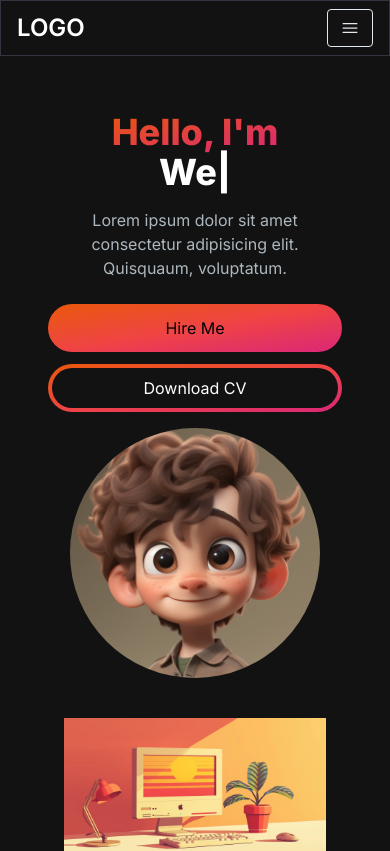
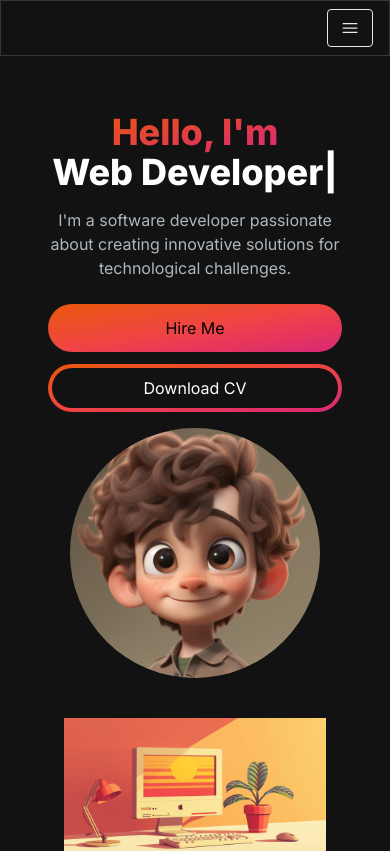
Before and after one commit to dan-carvalhoshrn/portfolio, a Next.js app: page / in a window 390 px wide. Shown: the top 851 px of the page. Built offline with nearby package versions, Linux system fonts and the light colour scheme.

Commit message:
:sparkles: :bug: Final adjustments

```diff
--- a/src/app/components/AboutSection.jsx
+++ b/src/app/components/AboutSection.jsx
@@ -53,7 +53,7 @@ const AboutSection = () => {
   };
 
   return (
-    <section className='text-white'>
+    <section id='about' className='text-white'>
       <div className='md:grid md:grid-cols-2 gap-8 items-start py-8 px-4 xl:gap-16 sm:py-16 xl:px-16'>
         <div className="relative">
           <Image src="/images/about_image.png" width={600} height={600} alt='pc-illustration' className='pt-2' />
--- a/src/app/components/EmailSection.jsx
+++ b/src/app/components/EmailSection.jsx
@@ -41,7 +41,7 @@ const EmailSection = () => {
     }
 
     return (
-        <section className='grid md:grid-cols-2 my-12 md:my-12 py-24 gap-4 relative'>
+        <section id='contact' className='grid md:grid-cols-2 my-12 md:my-12 py-24 gap-4 relative'>
             <div className='bg-[radial-gradient(ellipse_at_center,_var(--tw-gradient-stops))] from-primary-700 to-transparent rounded-full h-80 w-80 -z-0 blur-lg absolute top-full -left-4 transform -translate-x-1/2 -translate-y-1/2'></div>
             <div className='z-10'>
                 <h5 className='text-xl font-bold text-white my-2'>Let&apos;s Connect</h5>
--- a/src/app/components/Footer.jsx
+++ b/src/app/components/Footer.jsx
@@ -4,7 +4,7 @@ const Footer = () => {
     return (
         <footer className='footer border z-10 border-b-transparent border-t-[#33353f] border-l-transparent border-r-transparent text-white'>
             <div className='container p-12 flex justify-between'>
-                <span>LOGO</span>
+                <span></span>
                 <p className='text-slate-600'>All rights reserved.</p>
             </div>
         </footer>
--- a/src/app/components/HeaderSection.jsx
+++ b/src/app/components/HeaderSection.jsx
@@ -41,12 +41,22 @@ const HeaderSection = () => {
                         />
                     </h1>
                     <p className='text-[#ADB7BE] text-base sm:text-lg lf:text-xl mb-6'>
-                        Lorem ipsum dolor sit amet consectetur adipisicing elit. Quisquaum, voluptatum.
+                    I&apos;m a software developer passionate about creating innovative solutions for technological challenges.
                     </p>
                     <div>
-                        <button className='px-6 py-3 w-full sm:w-fit rounded-full mr-4 bg-gradient-to-br from-primary-600 via-red-500 to-secondary-600 hover:bg-slate-200 text-black'>Hire Me</button>
+                        <button className='px-6 py-3 w-full sm:w-fit rounded-full mr-4 bg-gradient-to-br from-primary-600 via-red-500 to-secondary-600 hover:bg-slate-200 text-black'>
+                            <a href="#contact">
+                                Hire Me
+                            </a>
+                        </button>
                         <button className='px-1 py-1 w-full sm:w-fit rounded-full bg-transparent bg-gradient-to-br from-primary-600 via-red-500 to-secondary-600 hover:bg-slate-800 text-white mt-3'>
-                            <span className='block bg-[#121212] hover:bg-slate-800 rounded-full px-5 py-2'>Download CV</span>
+                            <a
+                                href="/Daniel_Carvalho_-_Software_Developer.pdf"
+                                download={'DanielCarvalho.pdf'}
+                                className='block bg-[#121212] hover:bg-slate-800 rounded-full px-5 py-2'
+                            >
+                                Download CV
+                            </a>
                         </button>
                     </div>
                 </motion.div>
--- a/src/app/components/Navbar.jsx
+++ b/src/app/components/Navbar.jsx
@@ -32,7 +32,7 @@ const Navbar = () => {
                 <Link
                     href={'/'}
                     className='text-2xl md:text-5xl text-white font-semibold'>
-                    LOGO
+
                 </Link>
                 <div className='mobile-menu block md:hidden'>
                     {
--- a/src/app/components/ProjectsSection.jsx
+++ b/src/app/components/ProjectsSection.jsx
@@ -13,54 +13,54 @@ const projectsData = [
         description: "A promotional page made in HTML, CSS and Vanilla JS for the premiere of Spider-Man No Way Home",
         image: "/images/projects/1.png",
         tag: ["All", "Web"],
-        gitUrl: "",
+        gitUrl: "https://github.com/dan-carvalhoshrn/projeto-spiderman",
         previewUrl: "",
     },
-    {
-        id: 2,
-        title: "Spiderman-app",
-        description: "Lorem ipsum dolor sit amet consectetur adipisicing elit. Quisquaum, voluptatum.",
-        image: "/images/projects/1.png",
-        tag: ["All", "Web"],
-        gitUrl: "",
-        previewUrl: "",
-    },
-    {
-        id: 3,
-        title: "Spiderman-app",
-        description: "Lorem ipsum dolor sit amet consectetur adipisicing elit. Quisquaum, voluptatum.",
-        image: "/images/projects/1.png",
-        tag: ["All", "Web"],
-        gitUrl: "",
-        previewUrl: "",
-    },
-    {
-        id: 4,
-        title: "Spiderman-app",
-        description: "Lorem ipsum dolor sit amet consectetur adipisicing elit. Quisquaum, voluptatum.",
-        image: "/images/projects/1.png",
-        tag: ["All", "Web"],
-        gitUrl: "",
-        previewUrl: "",
-    },
-    {
-        id: 5,
-        title: "Spiderman-app",
-        description: "Lorem ipsum dolor sit amet consectetur adipisicing elit. Quisquaum, voluptatum.",
-        image: "/images/projects/1.png",
-        tag: ["All", "Web"],
-        gitUrl: "",
-        previewUrl: "",
-    },
-    {
-        id: 6,
-        title: "Spiderman-app",
-        description: "Lorem ipsum dolor sit amet consectetur adipisicing elit. Quisquaum, voluptatum.",
-        image: "/images/projects/1.png",
-        tag: ["All", "Web"],
-        gitUrl: "",
-        previewUrl: "",
-    },
+    // {
+    //     id: 2,
+    //     title: "Spiderman-app",
+    //     description: "Lorem ipsum dolor sit amet consectetur adipisicing elit. Quisquaum, voluptatum.",
+    //     image: "/images/projects/1.png",
+    //     tag: ["All", "Web"],
+    //     gitUrl: "",
+    //     previewUrl: "",
+    // },
+    // {
+    //     id: 3,
+    //     title: "Spiderman-app",
+    //     description: "Lorem ipsum dolor sit amet consectetur adipisicing elit. Quisquaum, voluptatum.",
+    //     image: "/images/projects/1.png",
+    //     tag: ["All", "Web"],
+    //     gitUrl: "",
+    //     previewUrl: "",
+    // },
+    // {
+    //     id: 4,
+    //     title: "Spiderman-app",
+    //     description: "Lorem ipsum dolor sit amet consectetur adipisicing elit. Quisquaum, voluptatum.",
+    //     image: "/images/projects/1.png",
+    //     tag: ["All", "Web"],
+    //     gitUrl: "",
+    //     previewUrl: "",
+    // },
+    // {
+    //     id: 5,
+    //     title: "Spiderman-app",
+    //     description: "Lorem ipsum dolor sit amet consectetur adipisicing elit. Quisquaum, voluptatum.",
+    //     image: "/images/projects/1.png",
+    //     tag: ["All", "Web"],
+    //     gitUrl: "",
+    //     previewUrl: "",
+    // },
+    // {
+    //     id: 6,
+    //     title: "Spiderman-app",
+    //     description: "Lorem ipsum dolor sit amet consectetur adipisicing elit. Quisquaum, voluptatum.",
+    //     image: "/images/projects/1.png",
+    //     tag: ["All", "Web"],
+    //     gitUrl: "",
+    //     previewUrl: "",
+    // },
 ]
 
 const cardVariants = {
@@ -74,7 +74,7 @@ function ProjectsSection() {
     const isInView = useInView(ref, { once: true })
 
     return (
-        <section>
+        <section id='projects'>
             <h2 className='text-center text-4xl font-bold text-white my-4'>
                 My Projects
             </h2>
```
Also changed, not shown: 1 other file (tests, documents, lock files or other folders).
